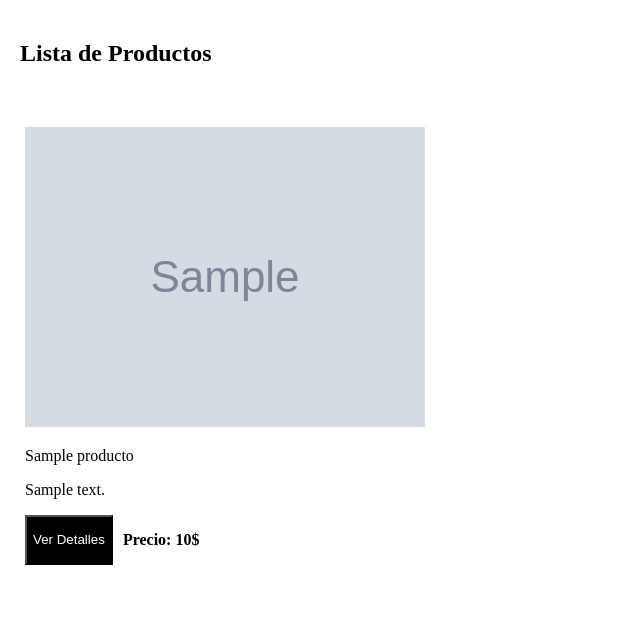
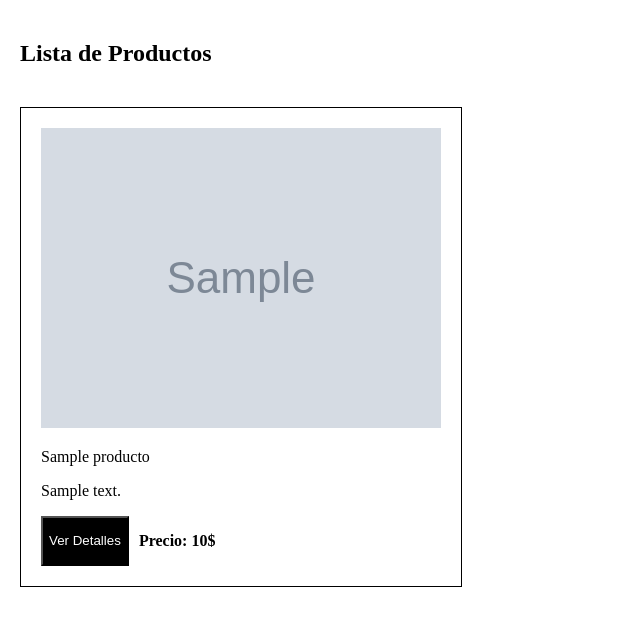
Before and after one commit to maariasGH/pp1, a Symfony app: template carrito/templates/producto/lista.html.twig in a window 1280 px wide. Shown: the part 83-709 px from the top of the page, without its empty margins (0-640 px from the left). Run offline with Twig, Linux system fonts and the light colour scheme; the template is opened without the code that fills it: most values are stand-ins (such as "Sample title", 1, 10 or a date in 2020); grey boxes marked "Sample" are stand-in pictures; some libraries are stand-ins or nearby versions.

```diff
--- a/carrito/public/css/estilos.css
+++ b/carrito/public/css/estilos.css
@@ -30,8 +30,24 @@ body {
 }
 .productos {
     display:flex;
-    flex:wrap;
-    justify-content: flex-start;
+    flex-wrap:wrap;
     gap: 30px;
+    margin: 20px;
+}
+.producto {
+    border: 1px solid black;
     padding: 20px;
 }
+.boton_precio {
+    display:flex;
+    flex:wrap;
+    gap:10px;
+}
+.boton_precio p {
+    font-weight:bold;
+}
+.boton_precio button {
+    background-color:black;
+    color:white;
+    border-radius:px solid black;
+}
--- a/carrito/templates/producto/lista.html.twig
+++ b/carrito/templates/producto/lista.html.twig
@@ -10,16 +10,15 @@
         </div>
         <main>
             <h2 class="title"> Lista de Productos </h2>
-
-            <div class="productos" style="display:flex;gap:20px;flex-wrap: wrap;margin:5px">
+            <div class="productos" >
             {% for producto in productos %}
                 <div class="producto">
                     <img src="{{ producto.imagen }}">
                     <p>{{ producto.nombre }}</p>
                     <p>{{ producto.descripcion }}</p>
-                    <div class="boton_precio" style="display:flex;gap:10px">
-                        <button style="background-color:black;color:white;border-radius:px solid black">Ver Detalles</button>
-                        <p style="font-weight:bold">Precio: {{ producto.precio }}$</p>
+                    <div class="boton_precio">
+                        <button>Ver Detalles</button>
+                        <p>Precio: {{ producto.precio }}$</p>
                     </div>
                 </div>
             {% endfor %}
```
